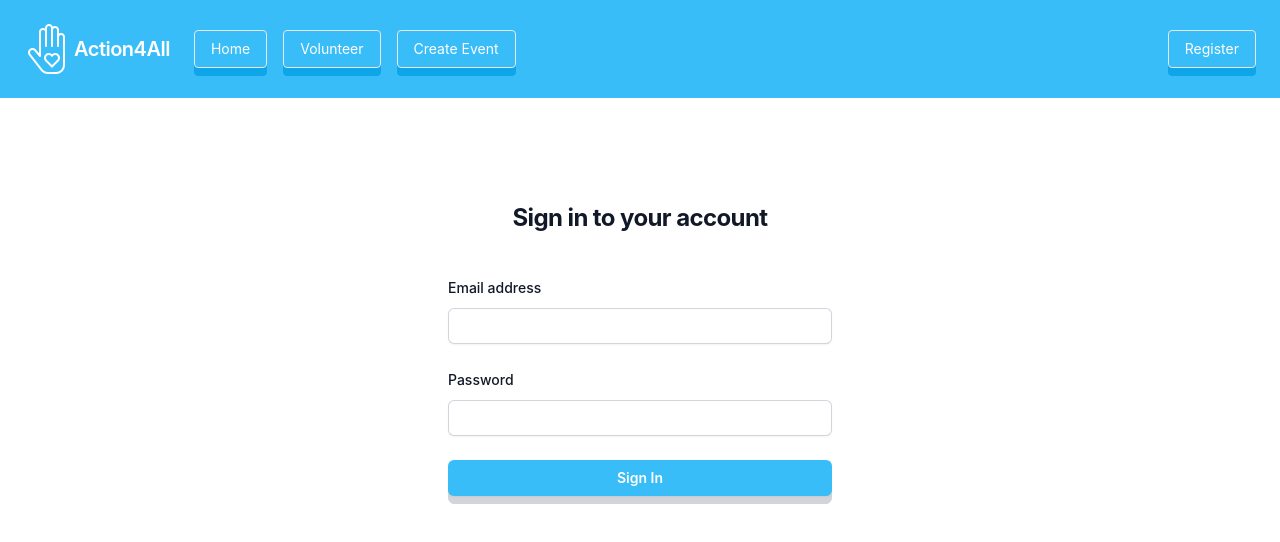
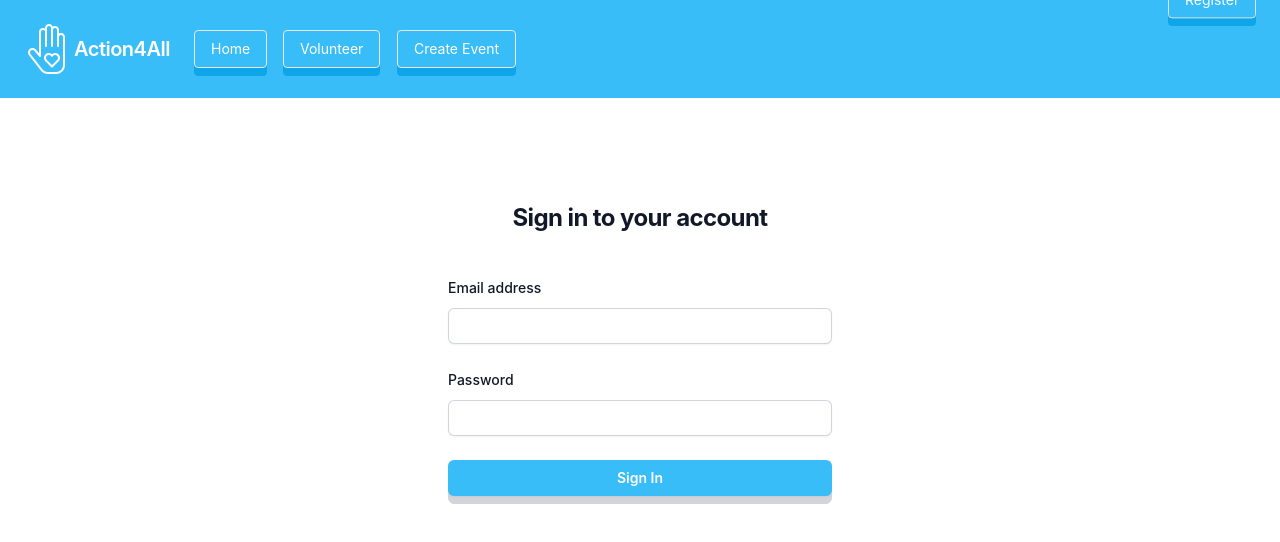
Before and after one commit to TomSpencer-Dev/Action4All, a React (Create React App) app in the folder frontend/: page / in a window 1280 px wide. Shown: the top 542 px of the page. Built offline with nearby package versions, Linux system fonts and the light colour scheme.

Commit message:
Add animation to nav buttons

```diff
--- a/frontend/src/components/Login.jsx
+++ b/frontend/src/components/Login.jsx
@@ -14,7 +14,7 @@ function Login({ setLoggedIn, loggedIn }) {
   };
 
   return (<>
-    <div className="pt-40 flex min-h-full flex-col justify-center px-6 py-12 lg:px-8 animate__animated animate__bounce">
+    <div className="pt-40 flex min-h-full flex-col justify-center px-6 py-12 lg:px-8 animate__animated animate__bounceInDown">
       <div className="sm:mx-auto sm:w-full sm:max-w-sm">
         <h2 className="mt-10 text-center text-2xl font-bold leading-9 tracking-tight text-gray-900">Sign in to your account</h2>
       </div>
--- a/frontend/src/components/Navigation.jsx
+++ b/frontend/src/components/Navigation.jsx
@@ -21,7 +21,7 @@ function Navigation(props) {
   return (
     <nav className="flex fixed items-center w-full justify-between flex-wrap bg-sky-400 p-6 z-10">
 
-      <div className="flex items-center flex-shrink-0 text-white mr-6">
+      <div className="flex items-center flex-shrink-0 text-white mr-6 animate__animated animate__bounceInDown animate__delay-1s">
         <Link to="/" >
           <img className="png" src={icon} alt="icon" title="icon" />
         </Link>
@@ -34,14 +34,14 @@ function Navigation(props) {
           </Link> */}
           <Link
             to="/"
-            className="relative text-sm lg:inline-block">
+            className="relative text-sm lg:inline-block animate__animated animate__bounceInDown animate__delay-2s">
             <div className="absolute inset-x-0 h-full -bottom-2 bg-sky-500 border border-sky-500 rounded mr-4"></div>
             <div className="relative bg-sky-400 border rounded px-4 py-2 transition transform active:translate-y-2 text-white mr-4 hover:bg-sky-300">Home</div>
           </Link>
           <>
             <Link
               to="/volunteer"
-              className="relative text-sm lg:inline-block">
+              className="relative text-sm lg:inline-block animate__animated animate__bounceInDown animate__delay-3s">
               <div className="absolute inset-x-0 h-full -bottom-2 bg-sky-500 border border-sky-500 rounded mr-4"></div>
               <div className="relative bg-sky-400 border rounded px-4 py-2 transition transform active:translate-y-2 text-white mr-4 hover:bg-sky-300">Volunteer</div>
             </Link>
@@ -53,7 +53,7 @@ function Navigation(props) {
             </Link> */}
             <Link
               to="/create"
-              className="relative text-sm lg:inline-block">
+              className="relative text-sm lg:inline-block animate__animated animate__bounceInDown animate__delay-4s">
               <div className="absolute inset-x-0 h-full -bottom-2 bg-sky-500 border border-sky-500 rounded mr-4"></div>
               <div className="relative bg-sky-400 border rounded px-4 py-2 transition transform active:translate-y-2 text-white mr-4 hover:bg-sky-300">Create Event</div>
             </Link>
@@ -90,13 +90,13 @@ function Navigation(props) {
             // >
             //   Register
             // </Link>
-
+            <div className="animate__animated animate__bounceInDown animate__delay-5s">
             <Link
               to="/register"
               className="relative text-sm">
               <div className="absolute inset-x-0 h-full -bottom-2 bg-sky-500 border border-sky-500 rounded"></div>
               <div className="relative bg-sky-400 border rounded px-4 py-2 transition transform active:translate-y-2 text-white hover:bg-sky-300">Register</div>
-            </Link>
+            </Link></div>
           )}
         </div>
       </div>
```
